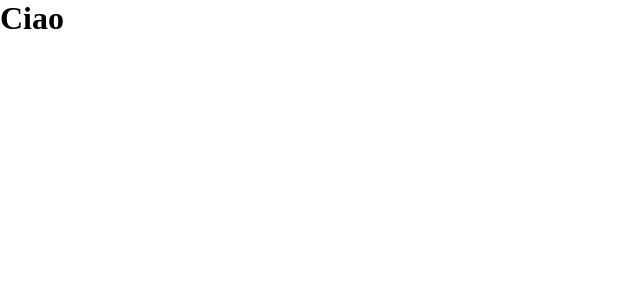
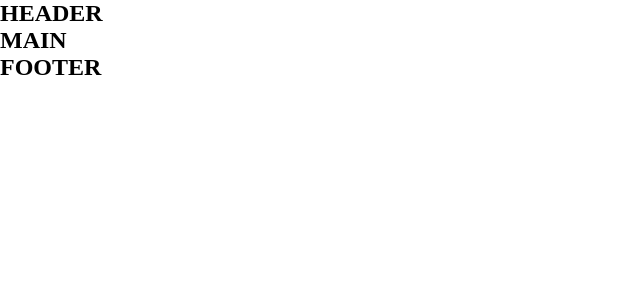
Before and after one commit to SimoneBonvecchio84/vite-comics, a Vue app: page / in a window 1280 px wide. Shown: the top 300 px of the page, without its empty margins (0-640 px from the left). Built offline with nearby package versions, Linux system fonts and the light colour scheme.

Commit message:
Feat: test components

```diff
--- a/src/App.vue
+++ b/src/App.vue
@@ -1,9 +1,27 @@
 <script>
+import AppHeader from './components/AppHeader.vue';
+import AppMain from './components/AppMain.vue';
+import AppFooter from './components/AppFooter.vue';
+export default {
+  components: {
+    AppHeader,
+    AppMain,
+    AppFooter
 
+  },
+
+  data () {
+    return {
+
+    }
+  }
+}
 </script>
 
 <template>
-  <h1>Ciao</h1>
+  <AppHeader />
+  <AppMain />
+  <AppFooter />
 </template>
 
 <style lang="scss">
--- /dev/null
+++ b/src/components/AppFooter.vue
@@ -0,0 +1,18 @@
+<script>
+
+export default {
+    data () {
+        return {
+
+        }
+    }
+}
+</script>
+
+<template>
+    <h2>FOOTER</h2>
+</template>
+
+<style scoped lang="scss">
+
+</style>
--- /dev/null
+++ b/src/components/AppHeader.vue
@@ -0,0 +1,18 @@
+<script>
+
+export default {
+    data () {
+        return {
+
+        }
+    }
+}
+</script>
+
+<template>
+    <h2>HEADER</h2>
+</template>
+
+<style scoped lang="scss">
+
+</style>
--- /dev/null
+++ b/src/components/AppMain.vue
@@ -0,0 +1,19 @@
+<script>
+
+export default {
+    data () {
+        return {
+
+        }
+    }
+}
+
+</script>
+
+<template>
+    <h2>MAIN</h2>
+</template>
+
+<style scoped lang="scss">
+
+</style>
```
